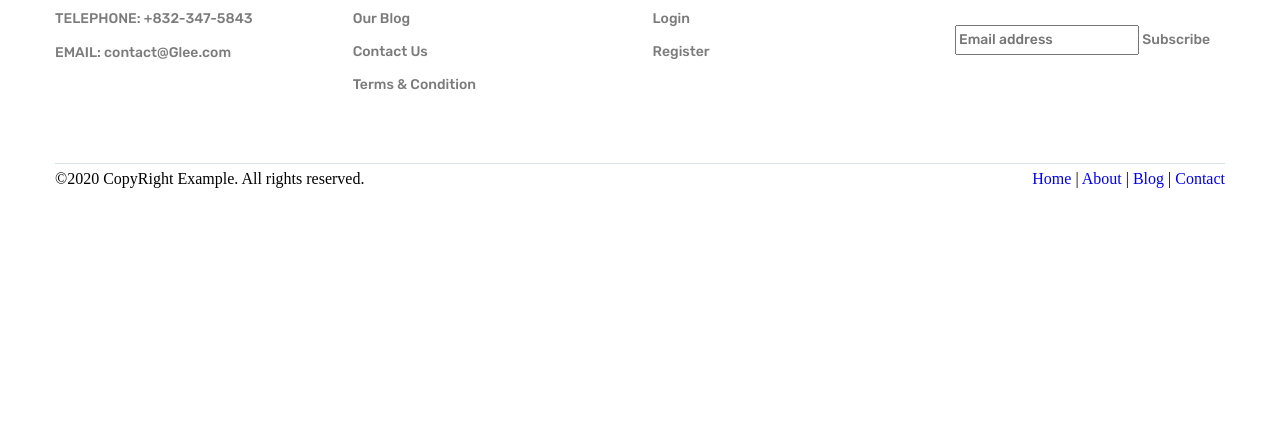
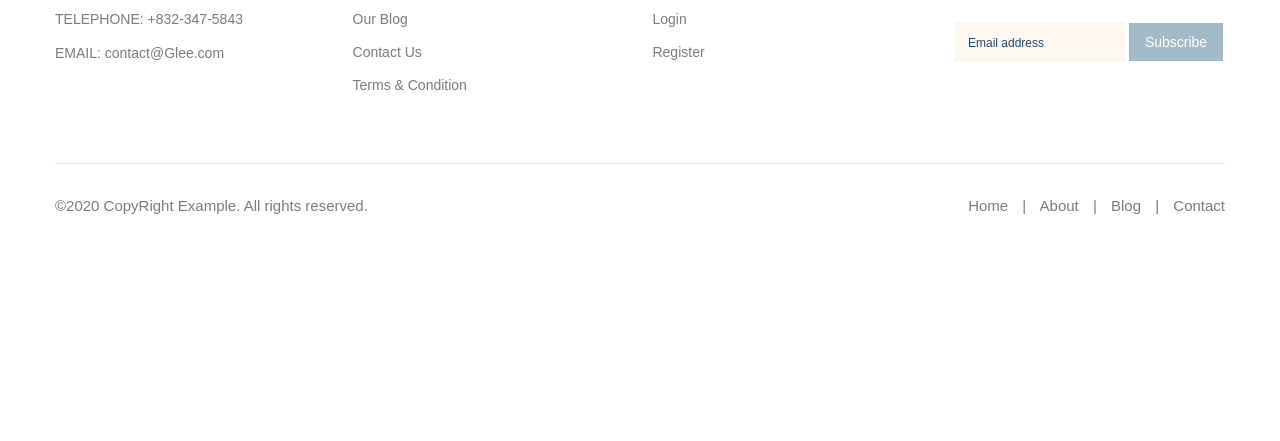
Before and after one commit to werdrh/Glee, a website: page app/index.html in a window 1280 px wide. Shown: the part 359-800 px from the top of the page. Drawn offline with nearby package versions, Linux system fonts and the light colour scheme; files that its build step writes are made by us from their sources.

Commit message:
added footer bottom

```diff
--- a/app/scss/style.scss
+++ b/app/scss/style.scss
@@ -123,13 +123,13 @@
     justify-content: space-between;
     font-size: 14px;
     line-height: 24px;
-    @extend %rubik-500;
+    @extend %rubik-400;
     color: #7b7b7b;
     border-bottom: 1px solid #dae4e9;
 
-    & a{
+    & a {
         color: #7b7b7b;
-        @extend %rubik-500;
+        @extend %rubik-400;
     }
 
 
@@ -154,7 +154,7 @@
     &__contact {
         max-width: 200px;
         color: #7b7b7b;
-        margin-right: -79px;
+        margin-right: -88px;
     }
 
     &__adress,
@@ -175,13 +175,52 @@
     }
 
     &__item-text {
-        padding-bottom: 36px;
+        padding-bottom: 33px;
+    }
+
+    &__form-input {
+        background-color: #fef7f0;
+        max-width: 170px;
+        width: 100%;
+        border: none;
+        padding: 8px 13px;
+
+        &::placeholder {
+            @extend %dmsans-400;
+            font-size: 12px;
+            color: #234969;
+        }
+    }
+
+    &__form-btn {
+        background-color: #a3bbc8;
+        max-width: 100px;
+        border: none;
+        padding: 11px 16px;
+        @extend %dmsans-400;
+        font-size: 14px;
+        color: #ffffff;
+
     }
 }
 
 .footer-bottom {
     display: flex;
     justify-content: space-between;
+    padding: 26px 0 35px;
+    color: #7b7b7b;
+    @extend %rubik-400;
+    font-size: 15px;
+    line-height: 32px;
+
+    &__nav-item {
+        color: #7b7b7b;
+        @extend %rubik-400;
+    }
+
+    &__span {
+        padding: 0 10px;
+    }
 }
 
 
```
Also changed, not shown: 1 other file.
